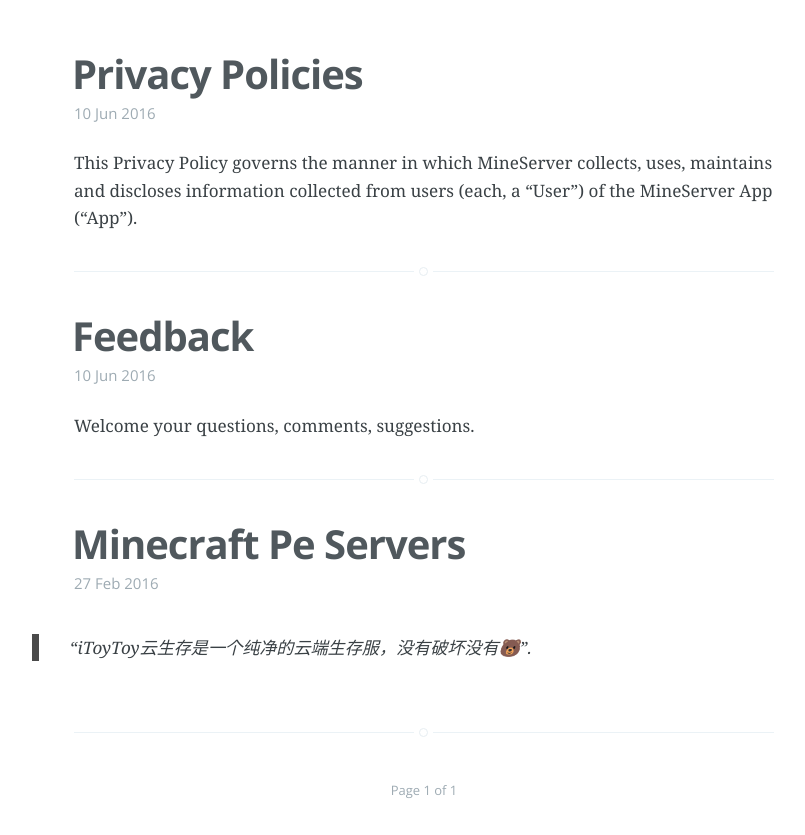
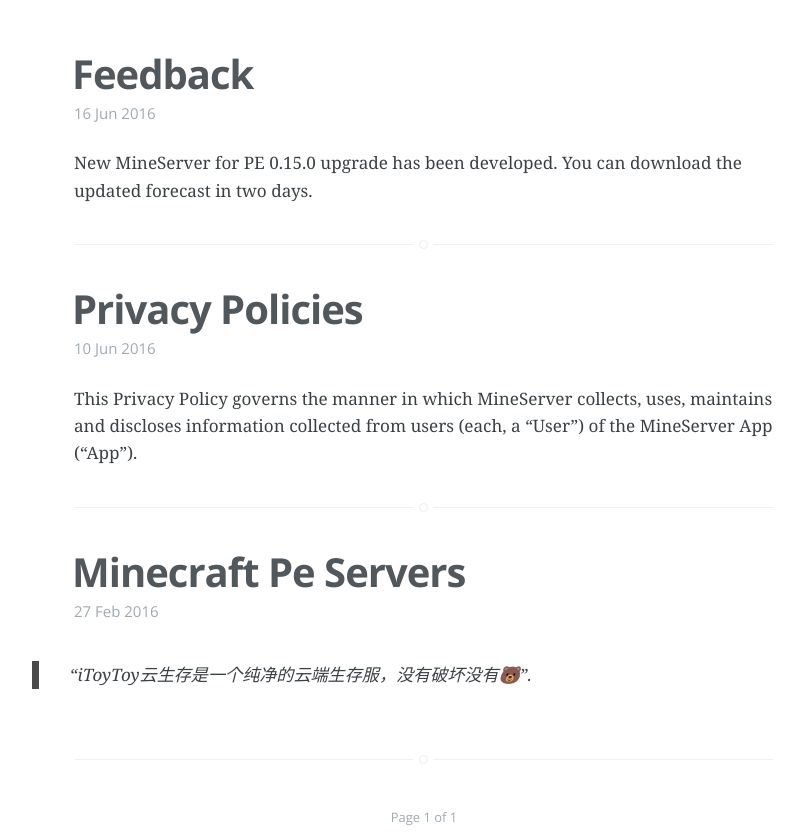
Before and after one commit to Minecraft-PE-Servers/Minecraft-PE-Servers.github.io, a Jekyll site: the page built from index.html, in a window 1280 px wide. Shown: the part 540-1375 px from the top of the page, without its empty margins (216-1021 px from the left). Built offline with Jekyll 4.4.1, drawn with Linux system fonts in a browser that asks for light colours; the list of posts is cut into pages by our own code; before the commit the page ends 1347 px from its top, so only the background shows below that.

Commit message:
提交发布

```diff
--- a/_posts/2016-06-10-mineserver-feedback.md
+++ b/_posts/2016-06-10-mineserver-feedback.md
@@ -1,11 +1,10 @@
 ---
 layout: apppage
 title:  Feedback
-date:   2016-06-10
+date:   2016-06-16
 categories: iniciante
 disqus: true
 ---
+New MineServer for PE 0.15.0 upgrade has been developed. You can download the updated forecast in two days.
 
 Welcome your questions, comments, suggestions.
-
-We are improving this app for the Minecraft PE players.One-Key to create PE servers, voice chat features are in development.These will be free.
```
